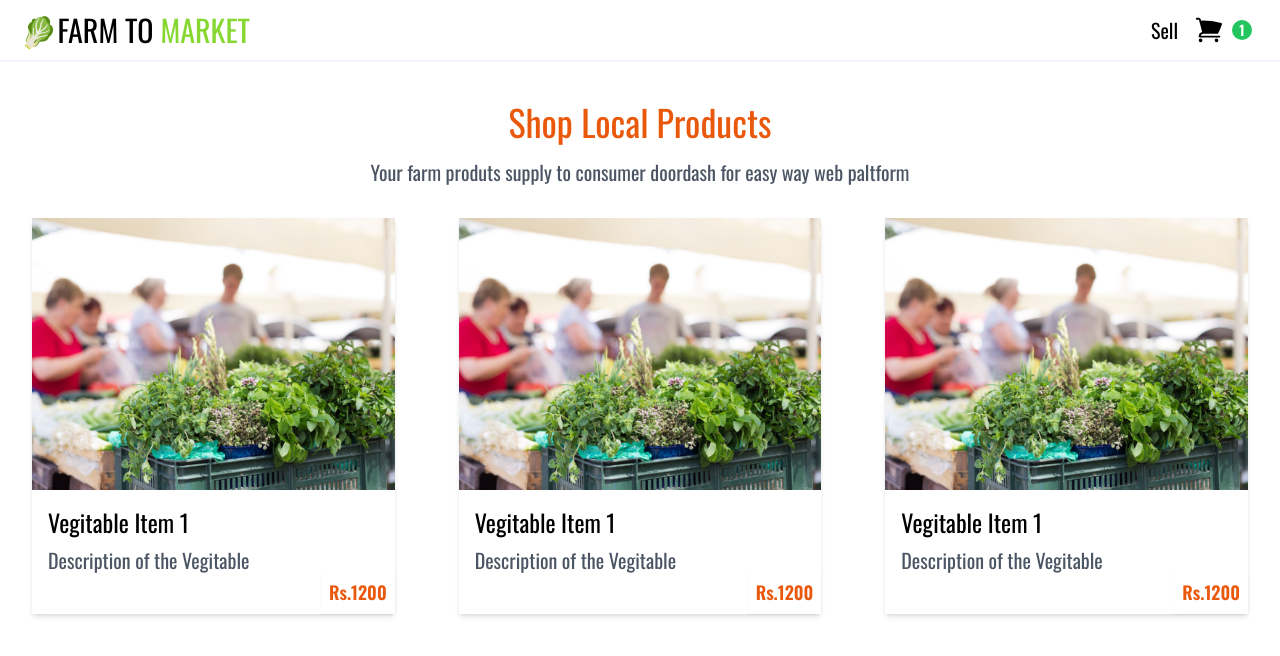
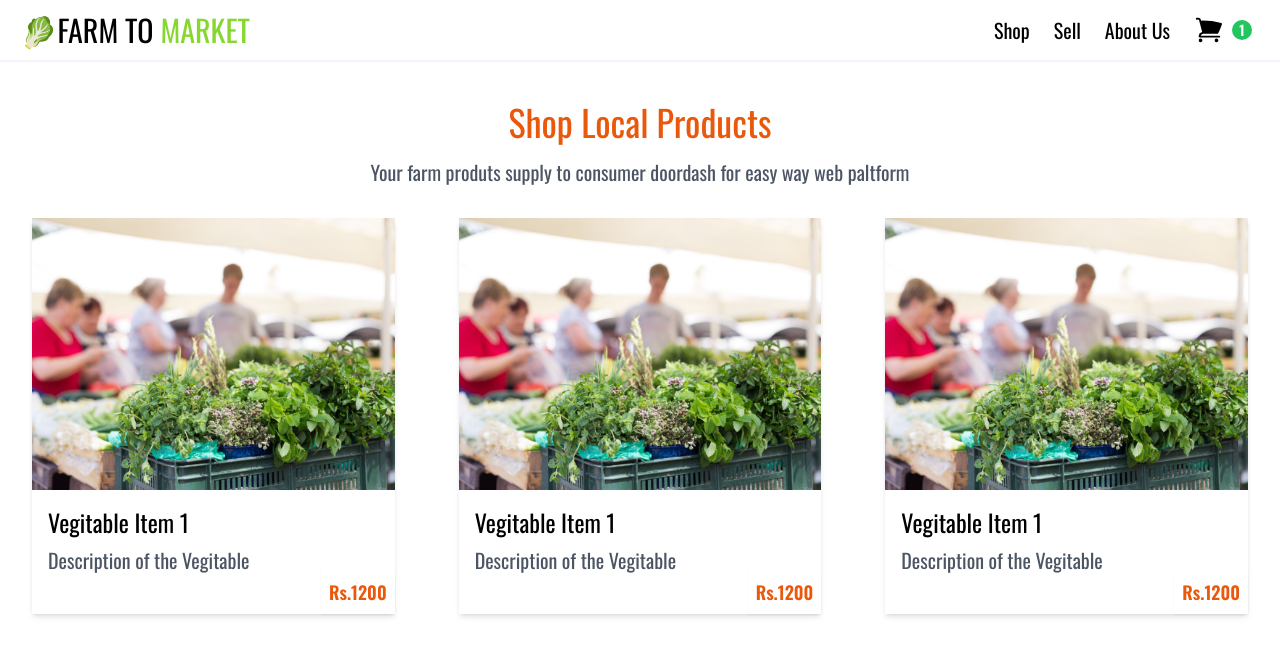
Before and after one commit to LasaX1999/app_farm, a Next.js app: page / in a window 1280 px wide. Shown: the top 656 px of the page. Built offline with nearby package versions, Linux system fonts and the light colour scheme.

Commit message:
add nav link about shop and hover link all

```diff
--- /dev/null
+++ b/app/about/page.tsx
@@ -0,0 +1,9 @@
+import React from 'react'
+
+function page() {
+  return (
+    <div>page</div>
+  )
+}
+
+export default page
--- a/app/components/Header.tsx
+++ b/app/components/Header.tsx
@@ -16,7 +16,9 @@ function Header() {
         </div>
 
         <div className="flex items-center relative ">
-          <Link href={'/admin'} className="text-xl mr-4">Sell </Link>
+          <Link href={'/shop'} className="text-xl mr-6 relative  w-fit block after:block after:content-[''] after:absolute after:h-[3px] after:bg-black after:w-full after:scale-x-0 after:hover:scale-x-100 after:transition after:duration-300 after:origin-left">Shop </Link>
+          <Link href={'/admin'} className="text-xl mr-6 relative  w-fit block after:block after:content-[''] after:absolute after:h-[3px] after:bg-black after:w-full after:scale-x-0 after:hover:scale-x-100 after:transition after:duration-300 after:origin-left">Sell </Link>
+          <Link href={'/about'} className="text-xl mr-6 relative  w-fit block after:block after:content-[''] after:absolute after:h-[3px] after:bg-black after:w-full after:scale-x-0 after:hover:scale-x-100 after:transition after:duration-300 after:origin-left">About Us </Link>
          <Link href={'/cart'}> <HiShoppingCart className="text-3xl cursor-pointer hover:scale-110" /></Link>
           <div className="ml-2 bg-green-500 rounded-full w-5 h-5 flex items-center justify-center text-white text-sm font-semibold">1</div>
           <div className="ml-4">
```
